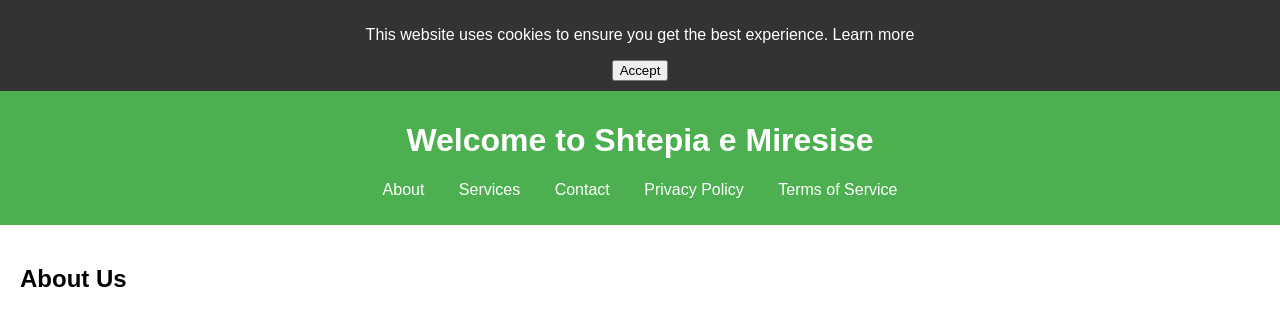
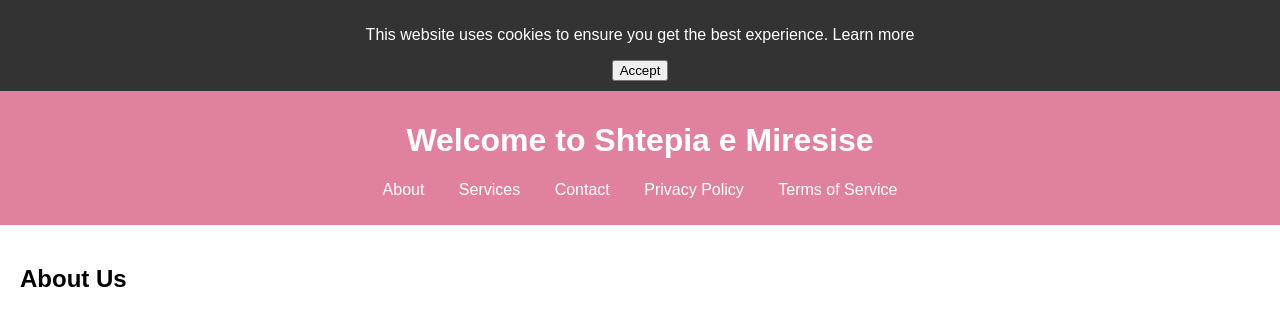
Before and after one commit to dorianika/Shtepia-e-miresise-, a plain HTML site: page index.html in a window 1280 px wide. Shown: the top 310 px of the page. Drawn offline with Linux system fonts and the light colour scheme.

Commit message:
Update styles.css

```diff
--- a/styles.css
+++ b/styles.css
@@ -4,7 +4,7 @@ body {
   padding: 0;
 }
 header {
-  background-color: #4CAF50;
+  background-color: #e0829d;
   color: white;
   padding: 10px 0;
   text-align: center;
```
